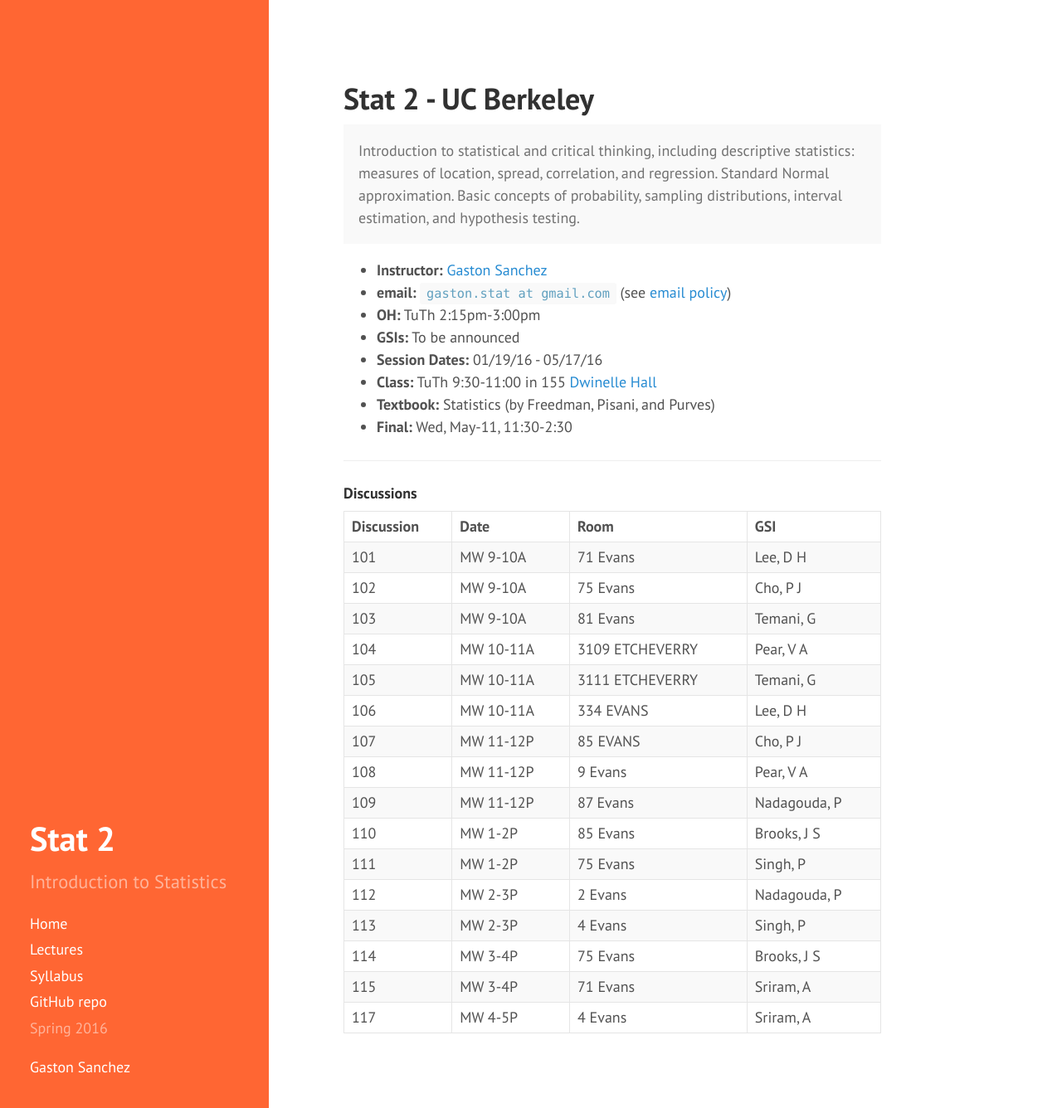
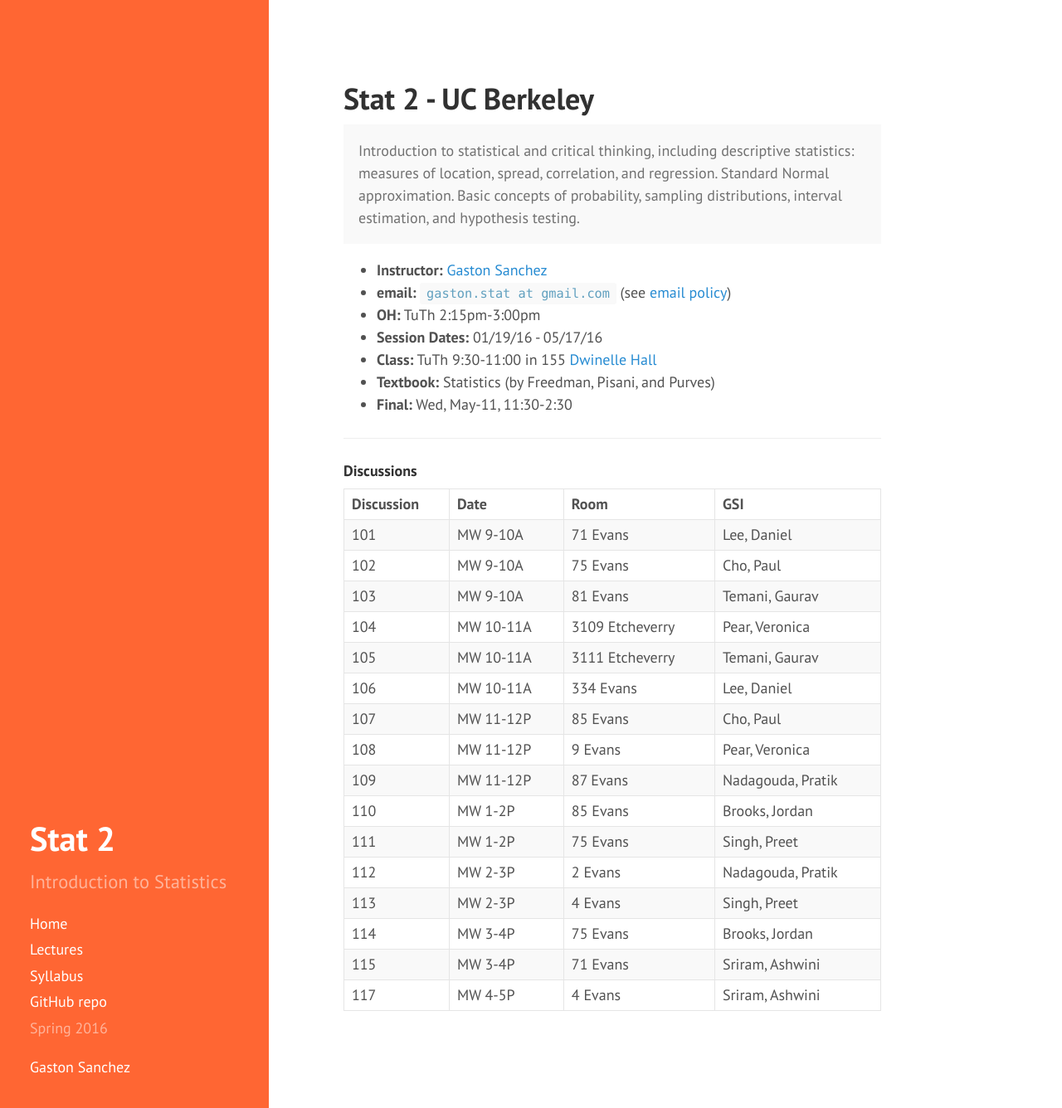
Before and after one commit to gastonstat/relic-stat2, a Jekyll site: the page built from index.html, in a window 1280 px wide and 1336 px high. Shown: the whole window at 83% size. Built offline with Jekyll 4.4.1, drawn with Linux system fonts in a browser that asks for light colours; nearby versions of some CDN libraries; Markdown is read by kramdown in place of the engine named in the settings; the list of posts is cut into pages by our own code.

Commit message:
add full name of GSI in Discussions table

```diff
--- a/index.html
+++ b/index.html
@@ -14,7 +14,6 @@
   <li><b>Instructor:</b> <a href="http://gastonsanchez.com" target="_blank">Gaston Sanchez</a>
   <li><b>email:</b> <code>gaston.stat at gmail.com</code> (see <a href="syllabus#email-policy">email policy</a>)
   <li><b>OH:</b> TuTh 2:15pm-3:00pm</li>
-  <li><b>GSIs:</b> To be announced</li>
   <li><b>Session Dates:</b> 01/19/16 - 05/17/16 </li>
   <li><b>Class:</b> TuTh 9:30-11:00 in 155 <a href="https://www.google.com/maps/search/Univ+Cal+Berkeley+Dwinelle+Hall/@37.870918,-122.2629026" target="_blank">Dwinelle Hall</a></li>
   <li><b>Textbook:</b> Statistics (by Freedman, Pisani, and Purves)</li>
@@ -39,97 +38,97 @@
       <td>101</td>
       <td>MW 9-10A</td>
       <td>71 Evans</td>
-      <td>Lee, D H</td>
+      <td>Lee, Daniel</td>
     </tr>
     <tr>
       <td>102</td>
       <td>MW 9-10A</td>
       <td>75 Evans</td>
-      <td>Cho, P J</td>
+      <td>Cho, Paul</td>
     </tr>
     <tr>
       <td>103</td>
       <td>MW 9-10A</td>
       <td>81 Evans</td>
-      <td>Temani, G</td>
+      <td>Temani, Gaurav</td>
     </tr>
     <tr>
       <td>104</td>
       <td>MW 10-11A</td>
-      <td>3109 ETCHEVERRY</td>
-      <td>Pear, V A</td>
+      <td>3109 Etcheverry</td>
+      <td>Pear, Veronica</td>
     </tr>
     <tr>
       <td>105</td>
       <td>MW 10-11A</td>
-      <td>3111 ETCHEVERRY</td>
-      <td>Temani, G</td>
+      <td>3111 Etcheverry</td>
+      <td>Temani, Gaurav</td>
     </tr>
     <tr>
       <td>106</td>
       <td>MW 10-11A</td>
-      <td>334 EVANS</td>
-      <td>Lee, D H</td>
+      <td>334 Evans</td>
+      <td>Lee, Daniel</td>
     </tr>
     <tr>
       <td>107</td>
       <td>MW 11-12P</td>
-      <td>85 EVANS</td>
-      <td>Cho, P J</td>
+      <td>85 Evans</td>
+      <td>Cho, Paul</td>
     </tr>
     <tr>
       <td>108</td>
       <td>MW 11-12P</td>
       <td>9 Evans</td>
-      <td>Pear, V A</td>
+      <td>Pear, Veronica</td>
     </tr>
     <tr>
       <td>109</td>
       <td>MW 11-12P</td>
       <td>87 Evans</td>
-      <td>Nadagouda, P</td>
+      <td>Nadagouda, Pratik</td>
     </tr>
     <tr>
       <td>110</td>
       <td>MW 1-2P</td>
       <td>85 Evans</td>
-      <td>Brooks, J S</td>
+      <td>Brooks, Jordan</td>
     </tr>
     <tr>
       <td>111</td>
       <td>MW 1-2P</td>
       <td>75 Evans</td>
-      <td>Singh, P</td>
+      <td>Singh, Preet</td>
     </tr>
     <tr>
       <td>112</td>
       <td>MW 2-3P</td>
       <td>2 Evans</td>
-      <td>Nadagouda, P</td>
+      <td>Nadagouda, Pratik</td>
     </tr>
     <tr>
       <td>113</td>
       <td>MW 2-3P</td>
       <td>4 Evans</td>
-      <td>Singh, P</td>
+      <td>Singh, Preet</td>
     </tr>
     <tr>
       <td>114</td>
       <td>MW 3-4P</td>
       <td>75 Evans</td>
-      <td>Brooks, J S</td>
+      <td>Brooks, Jordan</td>
     </tr>
     <tr>
       <td>115</td>
       <td>MW 3-4P</td>
       <td>71 Evans</td>
-      <td>Sriram, A</td>
+      <td>Sriram, Ashwini</td>
     </tr>
     <tr>
       <td>117</td>
       <td>MW 4-5P</td>
       <td>4 Evans</td>
-      <td>Sriram, A</td>
+      <td>Sriram, Ashwini</td>
     </tr>
   </tbody>
 </table>
```
